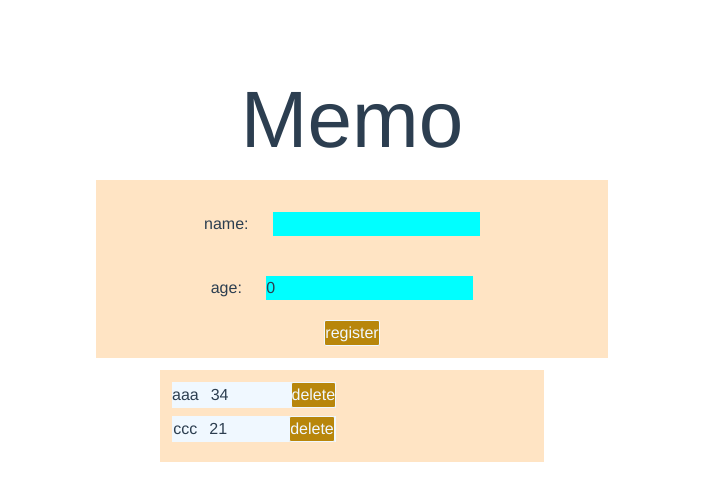
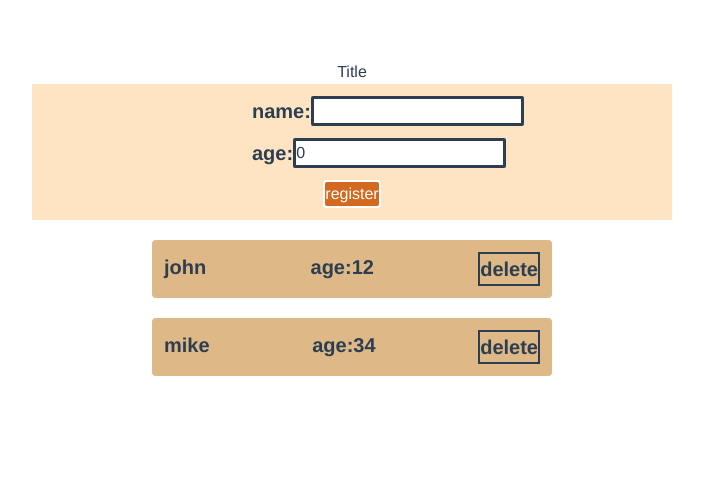
Before and after one commit to hita-fttk/vite-tutorial, a Vue app in the folder vite-app/: page / in a window 1280 px wide. Shown: the top 500 px of the page, without its empty margins (288-991 px from the left). Built offline with nearby package versions, Linux system fonts and the light colour scheme.

Commit message:
新たにPersons.vueを作成してPropsとemitを理解できた。

```diff
--- a/vite-app/src/App.vue
+++ b/vite-app/src/App.vue
@@ -1,5 +1,5 @@
 <template>
-  <Memo />
+  <Persons />
 </template>
 
 <script>
@@ -7,6 +7,7 @@ import HelloWorld from './components/HelloWorld.vue';
 import Payment from './components/Payment.vue';
 import Tweet from './components/Tweet.vue';
 import Memo from './components/Memo.vue';
+import Persons from './components/Persons.vue';
 
 export default {
   name: 'App',
@@ -14,7 +15,8 @@ export default {
     HelloWorld,
     Payment,
     Tweet,
-    Memo
+    Memo,
+    Persons
 }
 }
 </script>
--- /dev/null
+++ b/vite-app/src/components/PersonList.vue
@@ -0,0 +1,45 @@
+<script setup lang="ts">
+import  { Person }  from './Persons.vue'
+type Props = {
+    persons:Person[]
+}
+
+
+defineProps<Props>()
+
+const emit = defineEmits(['delete'])
+const onClickDelete = (id:number)=>{
+    emit('delete',id)
+}
+</script>
+
+<template>
+    <li v-for="person in persons" :key="person.id" class="person-list">
+    <span>{{ person.name }}</span>
+    <span>age:{{ person.age }}</span>
+    <button @click="onClickDelete(person.id)">
+        <span>delete</span>
+    </button>
+    </li>
+</template>
+
+<style scoped>
+.person-list{
+    list-style: none;
+    border: 2px;
+    font-size: 20px;
+    margin-bottom: 12px;
+    display: flex;
+    justify-content: space-between;
+    background-color: burlywood;
+    width: 400px;
+    padding: 12px;
+    margin-top: 20px;
+    border-radius: 4px;
+    font-weight: bold;
+}
+
+button{
+    border: 2px solid;
+}
+</style>
--- /dev/null
+++ b/vite-app/src/components/PersonPostForm.vue
@@ -0,0 +1,69 @@
+<script setup lang="ts">
+import { ref } from 'vue'
+const inputtingName = ref<string>('' )
+const inputtingAge = ref<number>(0)
+
+const emit = defineEmits(['register'])
+
+const register = ()=>{
+    const person = {id:Math.random(),name:inputtingName.value,age:inputtingAge.value}
+    console.log(person);
+
+    emit('register',person)
+}
+
+</script>
+
+<template>
+    <div class="form-container">
+        <div class="input-container">
+            <div class="input-column">
+                <span>name:</span>
+                <input class="input" v-model="inputtingName" />
+            </div>
+            <div class="input-column">
+                <span>age:</span>
+                <input class="input" v-model="inputtingAge" type="number" />
+            </div>
+        </div>
+        <button @click="register" class="register-button">register</button>
+    </div>
+</template>
+
+<style scoped>
+.form-container{
+    background-color: bisque;
+    padding: 12px;
+    display: flex;
+    flex-direction: column;
+    align-items: center;
+    width: 50%;
+}
+span{
+    font-size: 20px;
+    font-weight: bold;
+}
+    input{
+        border-radius: 2px;
+        border: solid;
+        margin-bottom: 12px;
+        /* display: flex; */
+        /* justify-content: space-between; */
+    }
+    .input-container{
+        display: flex;
+        flex-direction: column;
+        justify-content: space-between;
+    }
+    .input-column{
+        width: 200px;
+        display: flex;
+        justify-content: space-between;
+    }
+    .register-button{
+        border: 2px solid;
+        border-radius: 4px;
+        color:white;
+        background-color:chocolate;
+    }
+</style>
--- /dev/null
+++ b/vite-app/src/components/Persons.vue
@@ -0,0 +1,42 @@
+<script setup lang="ts">
+import { ref,Ref } from 'vue'
+import PersonPostForm from './PersonPostForm.vue';
+import PersonList from './PersonList.vue';
+
+export type Person ={
+    id:number,
+    name:string,
+    age:number,
+}
+
+const persons:Ref<Person[]> = ref([{id:0,name:'john',age:12},{id:1,name:'mike',age:34}])
+
+const registerPerson = (person:Person) =>{
+    persons.value.push(person)
+}
+
+const deletePerson = (id:number)=>{
+    persons.value = persons.value.filter((person)=> person.id != id)
+}
+
+</script>
+
+<template>
+    <div class="container">
+        <h1>Title</h1>
+        <PersonPostForm @register="registerPerson" />
+        <div class="list-container">
+            <ul>
+                <PersonList :persons="persons" @delete="deletePerson" />
+            </ul>
+        </div>
+    </div>
+</template>
+
+<style scoped>
+.container{
+    display: flex;
+    flex-direction: column;
+    align-items: center;
+}
+</style>
```
